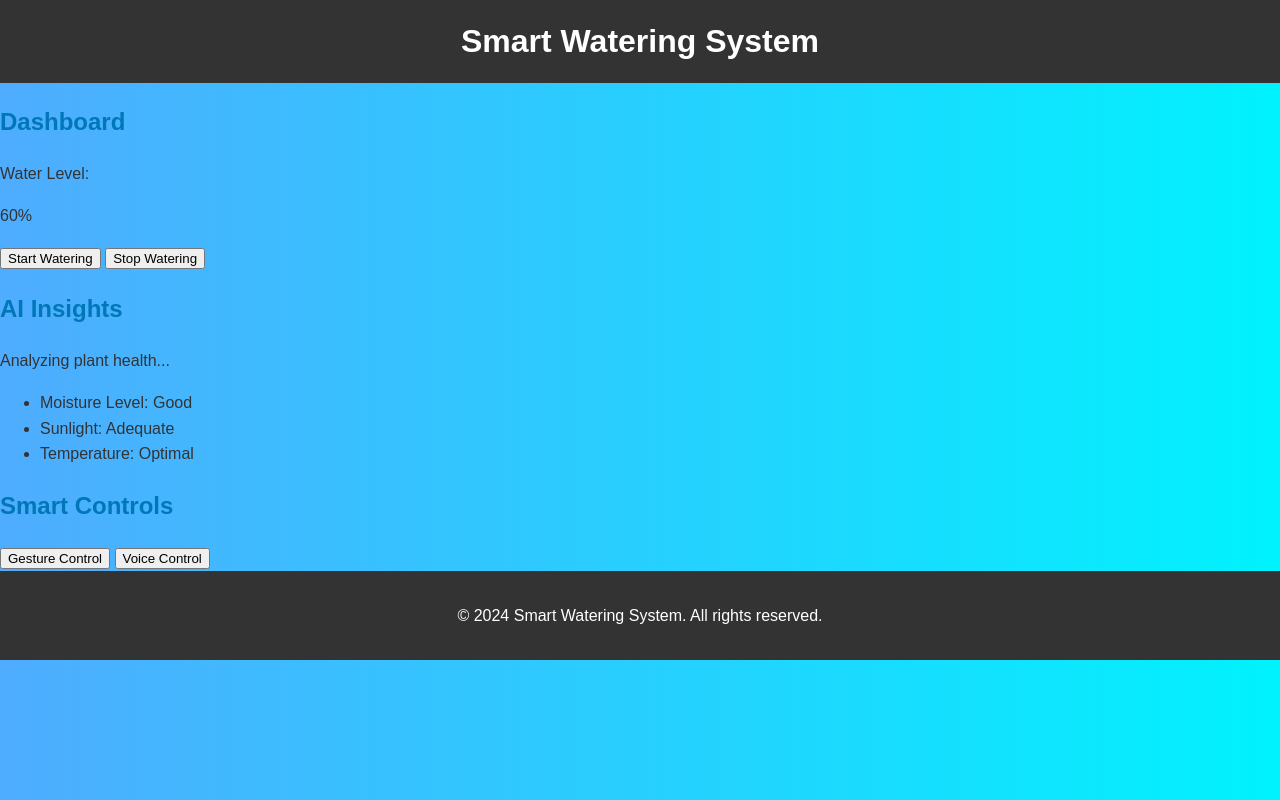
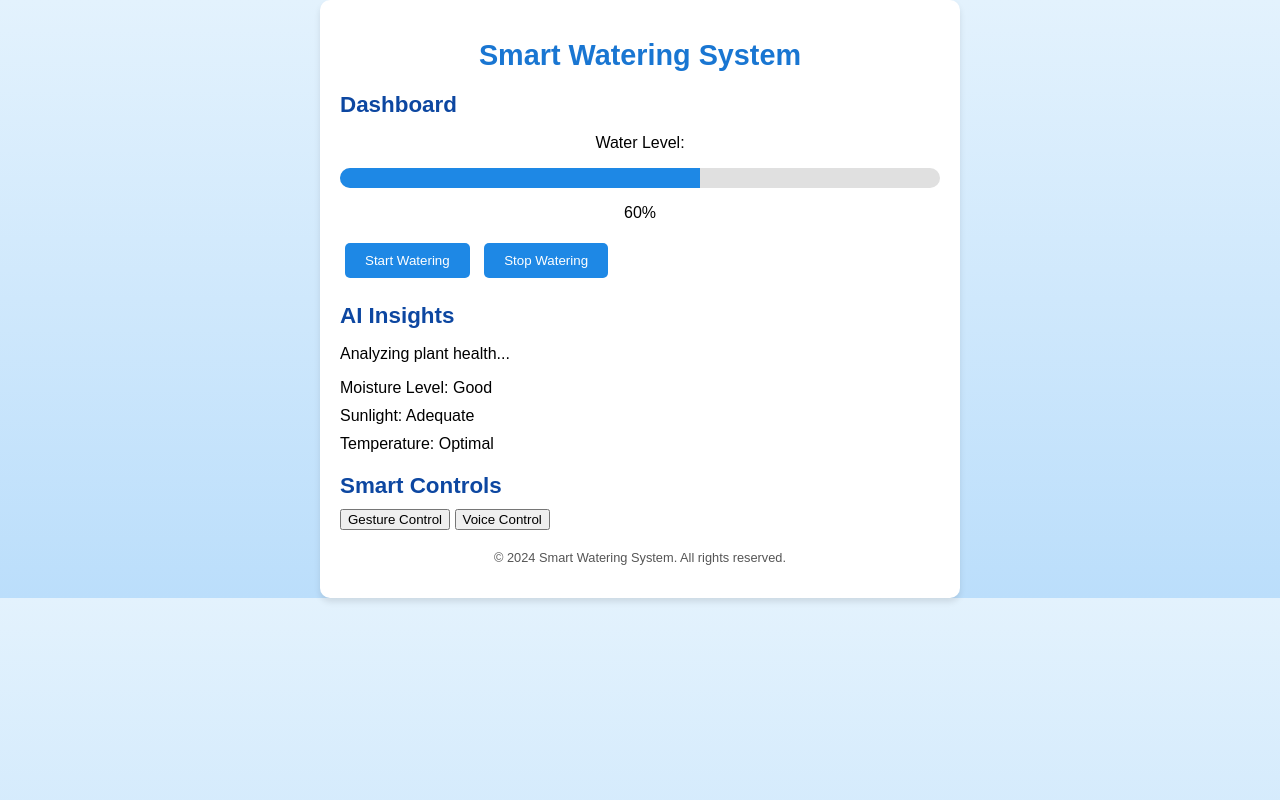
Before and after one commit to the-mogger/binary-coders-, a plain HTML site: page index.html in a window 1280 px wide. Drawn offline with Linux system fonts and the light colour scheme.

Commit message:
Update style.css

```diff
--- a/style.css
+++ b/style.css
@@ -1,92 +1,83 @@
 body {
   font-family: Arial, sans-serif;
-  line-height: 1.6;
   margin: 0;
   padding: 0;
-  background: linear-gradient(to right, #4facfe, #00f2fe);
-  color: #333;
+  background: linear-gradient(to bottom, #e3f2fd, #bbdefb);
+}
+
+.app-container {
+  max-width: 600px;
+  margin: auto;
+  padding: 20px;
+  background: white;
+  border-radius: 10px;
+  box-shadow: 0px 4px 6px rgba(0, 0, 0, 0.1);
 }
 
 header {
-  background: #333;
-  color: #fff;
-  padding: 1rem 0;
+  text-align: center;
+  margin-bottom: 20px;
+}
+
+header h1 {
+  font-size: 1.8rem;
+  color: #1976d2;
+}
+
+section {
+  margin: 20px 0;
+}
+
+h2 {
+  font-size: 1.4rem;
+  color: #0d47a1;
+  margin-bottom: 10px;
+}
+
+.water-level {
   text-align: center;
 }
 
-header h1 {
-  margin: 0;
+.progress-bar {
+  width: 100%;
+  background: #e0e0e0;
+  border-radius: 10px;
+  overflow: hidden;
+  margin: 10px 0;
+  height: 20px;
 }
 
-nav ul {
-  list-style: none;
-  padding: 0;
-  display: flex;
-  justify-content: center;
+#progress {
+  height: 100%;
+  background: #1e88e5;
 }
 
-nav ul li {
-  margin: 0 1rem;
-}
-
-nav ul li a {
-  color: #fff;
-  text-decoration: none;
-}
-
-.section {
-  padding: 2rem;
-  text-align: center;
-  background: #fff;
-  margin: 1rem;
-  border-radius: 10px;
-}
-
-h2 {
-  color: #0077b6;
-}
-
-.learnings {
-  display: flex;
-  justify-content: space-around;
-  flex-wrap: wrap;
-}
-
-.learnings div {
-  width: 30%;
-  margin: 1rem 0;
-}
-
-form {
-  margin: 2rem 0;
-  display: flex;
-  flex-direction: column;
-  align-items: center;
-}
-
-form input, form textarea {
-  margin: 0.5rem 0;
-  padding: 0.5rem;
-  width: 80%;
-  max-width: 400px;
-}
-
-form button {
-  padding: 0.7rem 1.5rem;
-  background: #0077b6;
-  color: #fff;
+.controls button {
+  margin: 5px;
+  padding: 10px 20px;
   border: none;
+  background: #1e88e5;
+  color: white;
   border-radius: 5px;
   cursor: pointer;
 }
 
-form button:hover {
-  background: #005f8d;
+.controls button:hover {
+  background: #1565c0;
+}
+
+ul {
+  list-style: none;
+  padding: 0;
+}
+
+li {
+  margin: 10px 0;
 }
 
 footer {
   text-align: center;
-  background: #333;
-  color: #fff;
-  padding: 1rem 0;
+  margin-top: 20px;
+  color: #555;
+  font-size: 0.8rem;
 }
```
